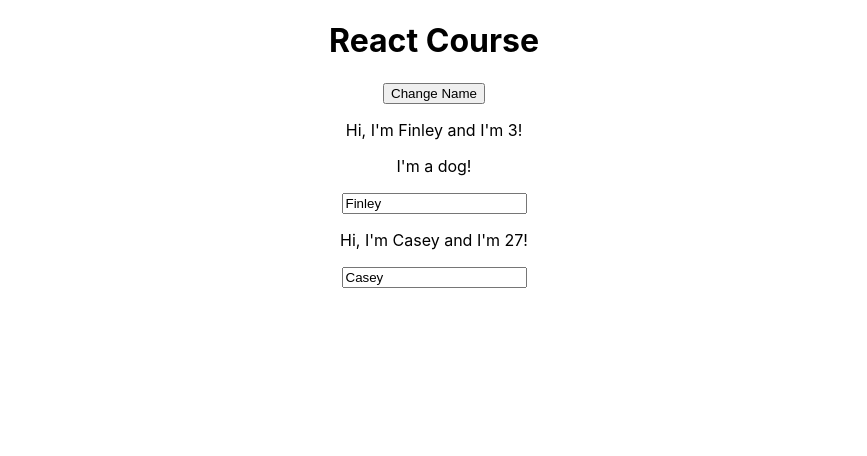
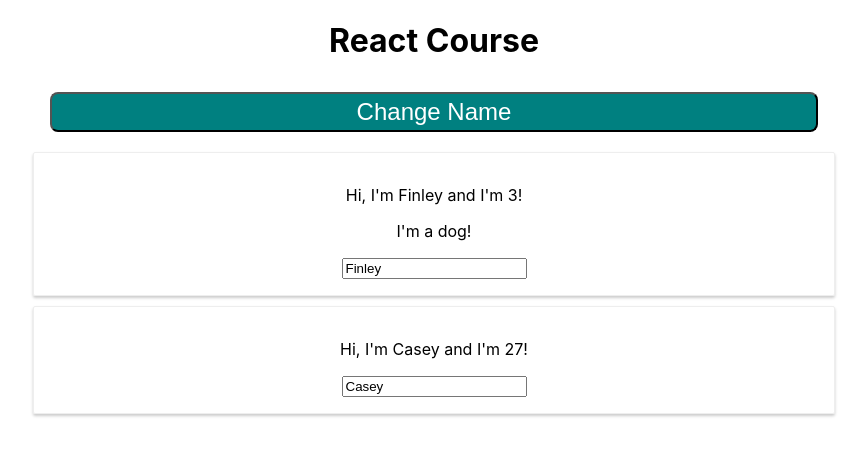
Before and after one commit to caseyr003/react-complete-guide, a React (Create React App) app: page / in a window 1280 px wide. Shown: the top 456 px of the page, without its empty margins (206-1073 px from the left). Built offline with nearby package versions, Linux system fonts and the light colour scheme.

Commit message:
add styling to person components and button

```diff
--- a/src/App.js
+++ b/src/App.js
@@ -1,6 +1,7 @@
 import React, { Component } from 'react';
 import './App.css';
 import Person from './Person/Person'
+import { hidden } from 'ansi-colors';
 
 class App extends Component {
   state = {
@@ -29,10 +30,23 @@ class App extends Component {
   }
 
   render() {
+    const btnStyle = {
+      backgroundColor: 'teal',
+      borderRadius: '8px',
+      margin: '10px auto',
+      width: '60%',
+      height: '40px',
+      color: 'white',
+      fontSize: '24px',
+      cursor: 'pointer'
+    };
+
     return (
       <div className="App">
         <h1>React Course</h1>
-        <button onClick={this.changeNameHandler.bind(this, 'Case')}>Change Name</button>
+        <button
+          style={btnStyle}
+          onClick={this.changeNameHandler.bind(this, 'Case')}>Change Name</button>
         <Person
           name={this.state.persons[0].name}
           age={this.state.persons[0].age}
--- /dev/null
+++ b/src/Person/Person.css
@@ -0,0 +1,9 @@
+.Person {
+    width: 60%;
+    margin: 10px auto;
+    border: 1px solid #eee;
+    box-shadow: 0 2px 3px #ccc;
+    border-radius: 2px;
+    padding: 16px;
+    text-align: center;
+}
--- a/src/Person/Person.js
+++ b/src/Person/Person.js
@@ -1,8 +1,10 @@
 import React from 'react';
+
+import './Person.css'
 
 const person = (props) => {
     return (
-        <div>
+        <div className="Person">
             <p onClick={props.click}>Hi, I'm {props.name} and I'm {props.age}!</p>
             <p>{props.children}</p>
             <input type="text" onChange={props.changed} value={props.name}/>
```
